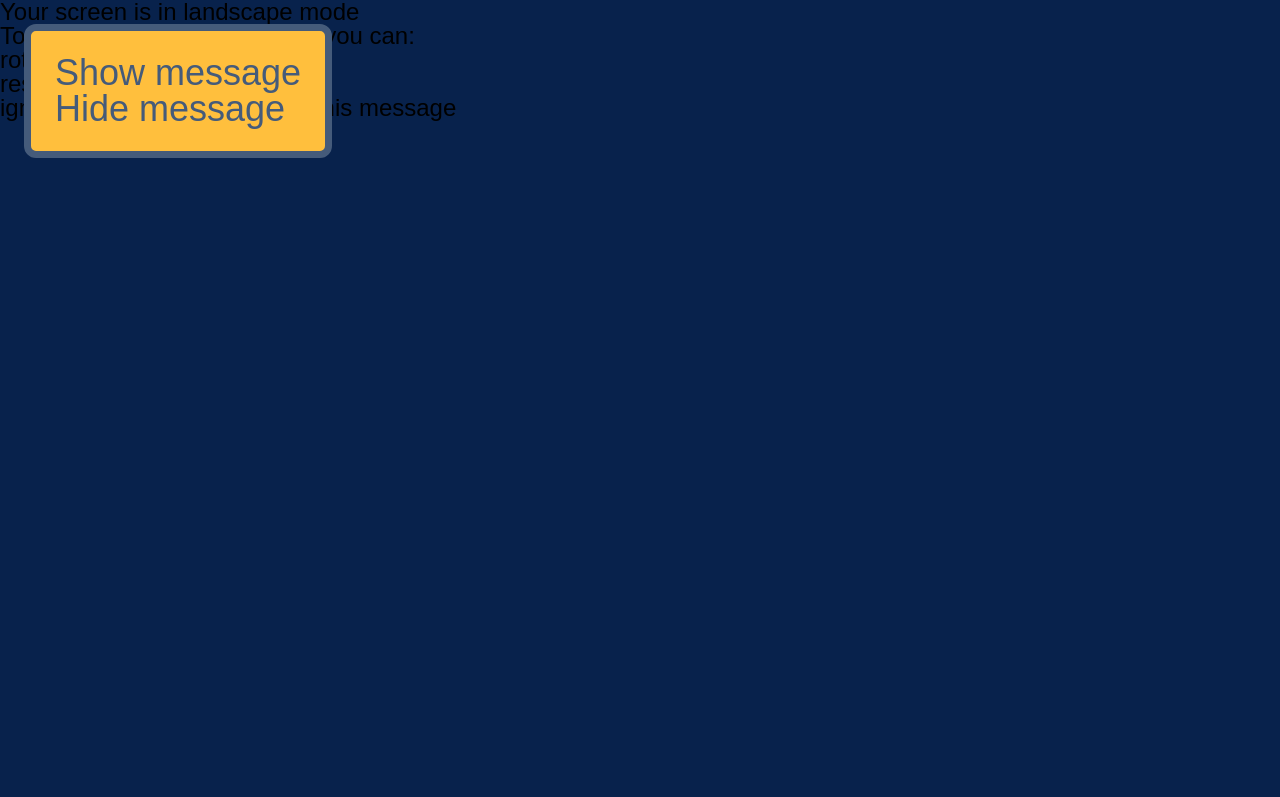
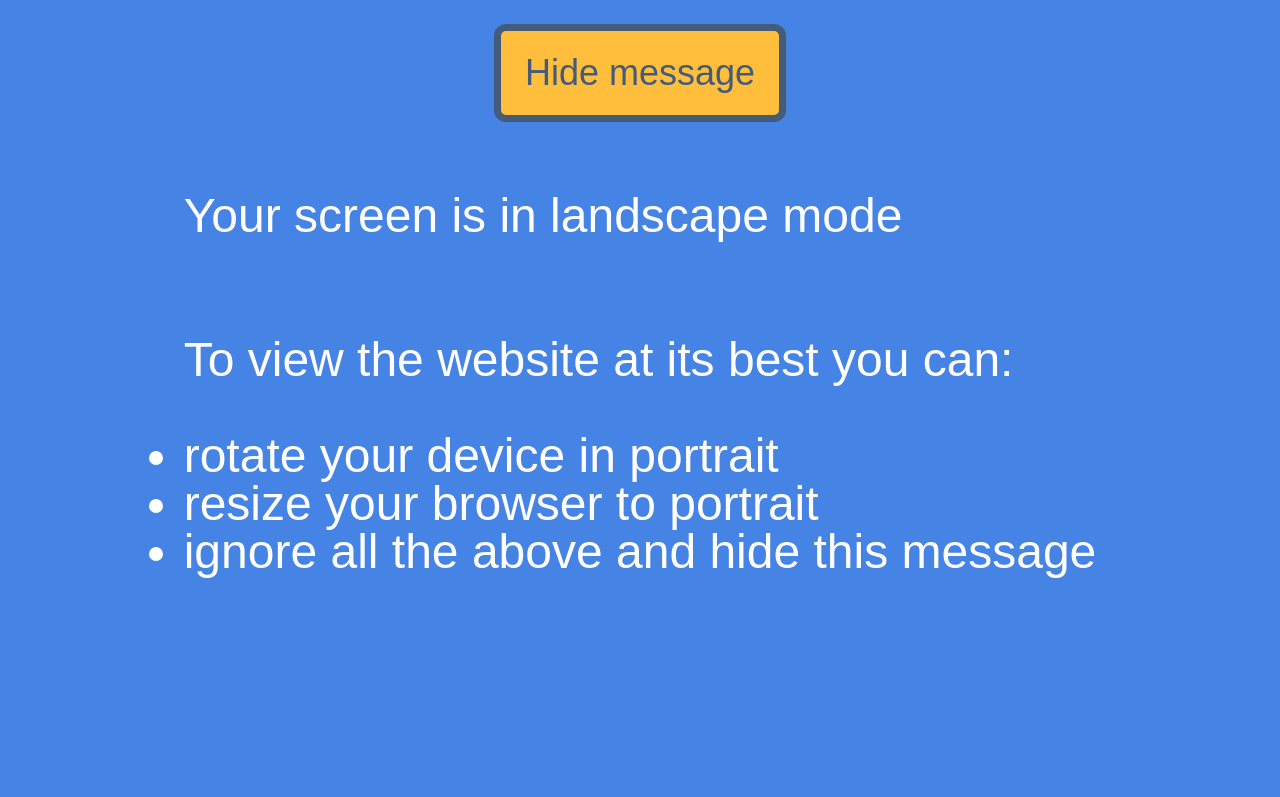
Before and after one commit to pavelciupitu/my-cv, a website: page src/index.pug in a window 1280 px wide. Shown: the top 797 px of the page. Drawn offline with nearby package versions, Linux system fonts and the light colour scheme; files that its build step writes are made by us from their sources; files whose address does not match are found by name; a web font is replaced by a local one.

Commit message:
Almost there.

```diff
--- a/src/_component/landscape/landscape.pug
+++ b/src/_component/landscape/landscape.pug
@@ -15,7 +15,7 @@ input.landsca_input(type="checkbox", id="landscape")
 .landscape
     label.landscape_button(for="landscape")
         .landscape__message--show=show
-        .landscape__message--show=hide
+        .landscape__message--hide=hide
     .landscape__body
         each text in description_list
             .landscape__description=text
--- a/src/_component/landscape/landscape.scss
+++ b/src/_component/landscape/landscape.scss
@@ -1,15 +1,20 @@
-// .landscape__input {
-//     display: block
-// }
+.landscape,
+.landscape__input {
+    display: none;
+}
 
 .landscape {
     position: fixed;
     top: 0;
-    width:100vw;
-    height:100vw;
-    background-color: $color-downriver;
+    width: 100vw;
+    height: 100vw;
+    background-color: $color-royal-blue;
     transition: 0.4s;
 }
+
+// .label.landscape_button {
+//     justify-content: center;
+// }
 
 .landscape_button {
     display: block;
@@ -17,10 +22,40 @@
     color: $color-blue-bayoux;
     position: fixed;
     top: 1rem;
-    left: 1rem;
+    left: middle;
     font-size: 1.5rem;
     padding: 1rem;
     border-radius: 0.5rem;
     text-decoration:none;
     border: 0.3rem solid $color-blue-bayoux;
+    // display:none;
 }
+
+.landscape__description {
+    padding: 2rem 0;
+}
+
+@media (orientation: landscape) {
+    .landscape {
+        display:flex;
+        // align-items:center;
+        justify-content: center;
+        font-size: 2rem;
+        color: $color-white;
+        padding: 6rem;
+    }
+
+    .landscape__list {
+        list-style-type: disc;
+    }
+
+    .landscape__message--show {
+        display:none;
+    }
+
+    #landscape:checked + .landscape {
+        top: -100%;
+    }
+
+
+}
```
